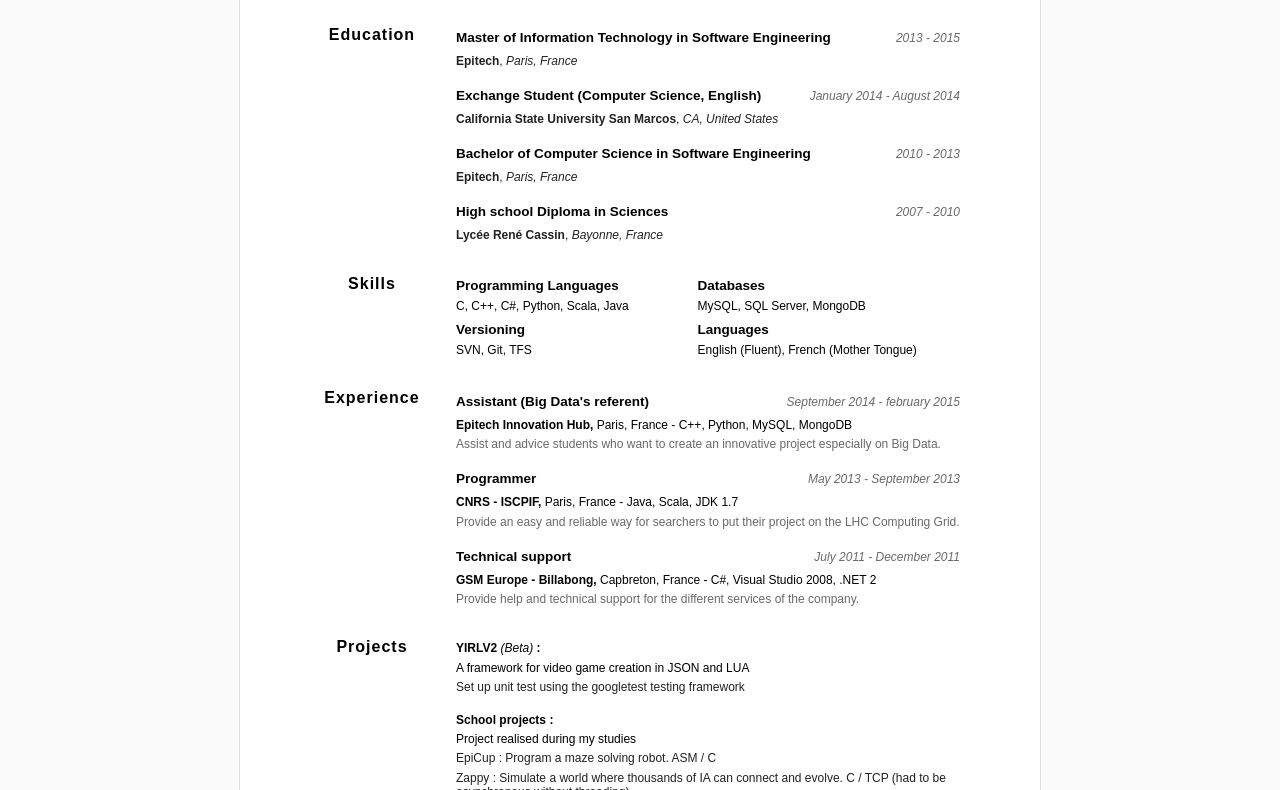
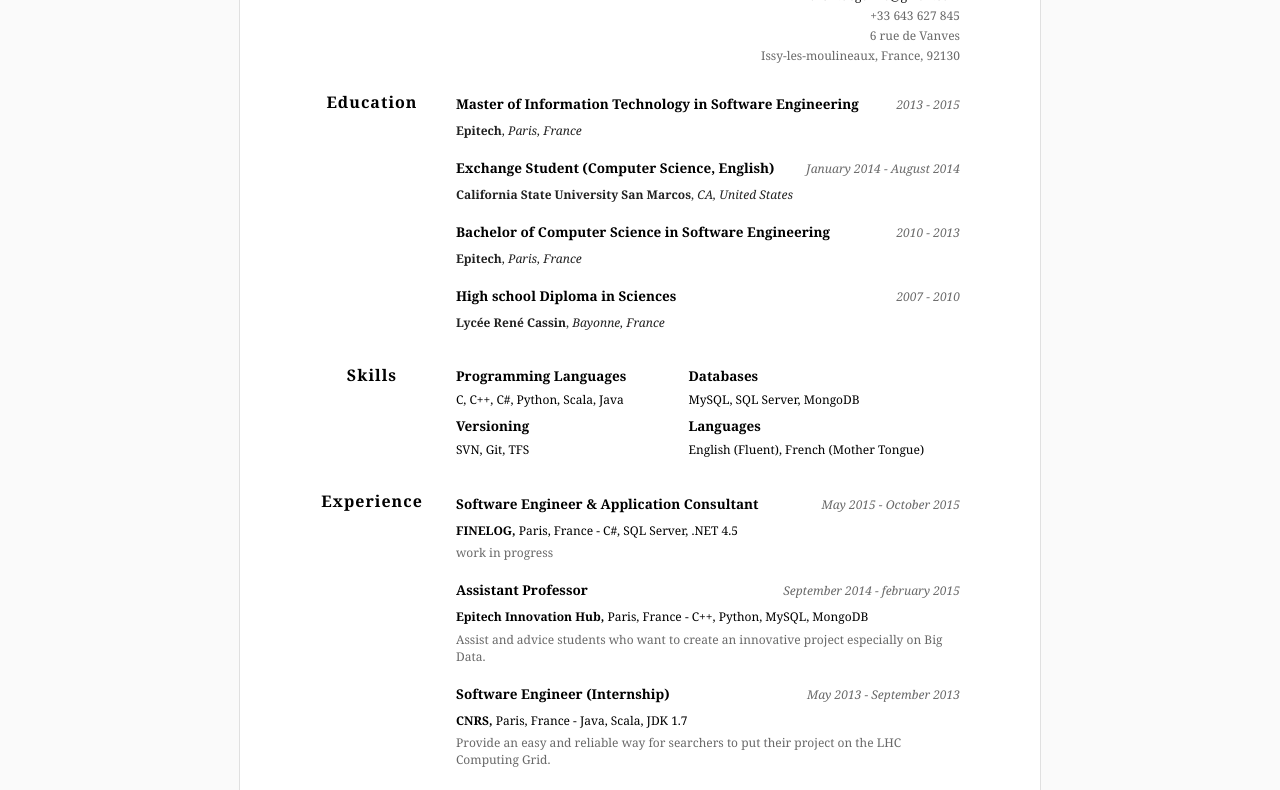
Before and after one commit to Martinovsky/resume, a website: page index.html in a window 1280 px wide. Shown: the part 201-991 px from the top of the page. Drawn offline with Linux system fonts and the light colour scheme.

Commit message:
Modif Style.css and remake print.css (80%)

```diff
--- a/css/print.css
+++ b/css/print.css
@@ -1,8 +1,51 @@
-
 body, html {
   background-color: white;
-  padding-top: 1.5em;
+  padding-top: 0;
+  margin-top: 0;
+  font-family: Georgia, ‘Times New Roman’, serif;
+  color: black;
+  font-size: 11.5px;
+  font-weight:normal;
 }
+
+.note {
+  display:none;
+}
+
+/* Header */
+
+header {
+  text-align: right;
+}
+
+.header-content {
+  display: inline-block;
+  padding-right: 10%;
+}
+
+.header-text {
+  margin-top:0.5em;
+  margin-left:1em;
+}
+
+header p {
+  font-size: 40px;
+  margin:0;
+}
+
+.subtitle {
+  font-size:x-large;
+  color: dimgray;
+  margin-top: 5px;
+}
+
+.normal-write {
+  padding-top: 3px;
+  font-size:10.5px;
+  font-weight:normal;
+}
+
+/* Information */
 
 .paper {
   width:100%;
@@ -11,113 +54,121 @@
   padding-top: 0;
 }
 
-header p {
-  font-size: 1.1em;
-}
+/* Content Part */
 
-.subtitle {
-  font-size: 0.9em;
-}
-
-.header-pic {
-  float:left;
-}
-
-.profiles {
-  display:none;
+.content-wrapper {
+  padding-right:10%;
 }
 
 .content {
+  display:table;
+  width:100%;
+
   page-break-inside:avoid;
   page-break-after:auto;
-  padding-top: 1em;
-}
+  padding-top: 2em;
 
-.work-content {
-  padding-top: 0.5em;
-}
-
-.header-text {
-  float:left;
-  margin-top: -1.6em;
-}
-
-.content-wrapper > .content:first-child {
-  padding-top: 0;
+  /*border-top: 1px solid #eeeeee;*/
 }
 
 .content:last-child {
-  padding-bottom: 0;
+  margin-bottom: 2em;
+}
+
+.row {
+    display:table-row;
+}
+.row  > div {
+    display:table-cell;
+}
+
+.row  > div > div {
+    display:table;
+	width: 100%;
+}
+
+.row  > div > div > div {
+	display:table-row;
+}
+
+.row  > div > div > div  > div {
+	display:table-cell;
 }
 
 .content-cat {
-  width:28%;
-  color:black;
-  text-align: left;
+  letter-spacing: 1px;
+
+  font-size:medium;
+
+  text-align:center;
+  vertical-align:top;
+
+  padding-left:6.66%;
+  width:30%;
 }
 
-.content-cat p {
-  font-size:0.6em;
-  font-weight: 600;
-}
+.summary p {
 
-header p, .content-text, .work-listing p, .content-text ul li:first-child, .work-listing .highlight, .content-text.skills-listing > ul > li > .highlight {
-  color:black;
-}
-
-.content-text.skills-listing > ul > li span, .subtitle {
-  color:#212121;
-}
-
-.content-text ul:last-child {
-  margin-bottom: 0.25em;
-}
-
-.content-text ul li:first-child {
-  width:50%;
-}
-
-.profiles-listing ul li:first-child {
-  width:32%;
-}
-
-div.content-text.skills-listing > ul > li {
-  width:33%;
+  margin-left:2em;
+  margin-top:0.45em;
+  margin-bottom: 0.45em;
 }
 
 .work-listing p {
-  margin-bottom: 0.1em;
+  margin-top:0.25em;
+  margin-bottom: 0.45em;
 }
 
-div.content-text.skills-listing > ul > li > p {
-  margin-top: 0.4em;
-  margin-bottom: 0.5em;
+.work-listing > p {
+  font-size: 10.5px;
 }
 
-div.content-text.skills-listing > ul > li {
-  padding-left: 1.5em;
+div.content-text.work-listing.education-listing > p:nth-child(2) {
+  margin-top:0.25em;
 }
 
-div.content-text.skills-listing > ul > li:first-child {
-  padding-left: 2em;
+.work-listing .highlight {
+  font-size:10.5px;
 }
 
-.note {
-  display:none;
+.highlight {
+  transition: border .33s ease-in;
 }
 
-.content-text:hover {
-  border-left:1px solid #eeeeee;
+.profiles-listing ul li, .profiles-listing ul li:first-child {
+  width:32%;
+  font-weight: small;
 }
 
-.content-text ul li a:hover {
-  color:#4fc3f7;
+.work-content, .education-content {
+  padding-top: .75em;
 }
 
-.highlight:hover, .content-text.skills-listing > ul > li > .highlight:hover {
-  border-left:1px solid #eeeeee;
+section.content.education-content > div > div.content-cat {
+  vertical-align: top;
 }
 
-.big-text {
-  padding-top: 0;
+div.content-text.skills-listing  p {
+  margin-top: 0.25em;
+  margin-bottom: 0.45em;
 }
+
+.split div p:nth-child(2) {
+	font-size:10.5px;
+}
+
+.date p {
+	font-size:10.5px;
+	font-style:italic;
+	color: dimgray;
+	margin-top:0.45em;
+	text-align:right;
+}
+
+.grey {
+  color: dimgray;
+}
+
+.split div:nth-child(2) {
+	padding-left: 40px;
+}
--- a/css/style.css
+++ b/css/style.css
@@ -2,7 +2,7 @@
   padding-top:2.5em;
   margin:0;
   background-color:#fafafa;
-  font-family: Arial,Helvetica Neue,Helvetica,sans-serif;
+  font-family: Georgia, ‘Times New Roman’, serif;
   color: black;
   font-size: 13.5px;
   font-weight:normal;
@@ -44,7 +44,8 @@
 }
 
 .normal-write {
-  font-size:13.5px;
+  padding-top: 3px;
+  font-size:12px;
   font-weight:normal;
 }
 
@@ -119,8 +120,6 @@
 .summary p {
   font-size:0.7em;
 
-  color: #212121;
-
   margin-left:2em;
   margin-top:0.45em;
   margin-bottom: 0.45em;
--- a/index.html
+++ b/index.html
@@ -13,7 +13,7 @@
   padding-top:2.5em;
   margin:0;
   background-color:#fafafa;
-  font-family: Arial,Helvetica Neue,Helvetica,sans-serif;
+  font-family: Georgia, ‘Times New Roman’, serif;
   color: black;
   font-size: 13.5px;
   font-weight:normal;
@@ -55,7 +55,8 @@
 }
 
 .normal-write {
-  font-size:13.5px;
+  padding-top: 3px;
+  font-size:12px;
   font-weight:normal;
 }
 
@@ -130,8 +131,6 @@
 .summary p {
   font-size:0.7em;
 
-  color: #212121;
-
   margin-left:2em;
   margin-top:0.45em;
   margin-bottom: 0.45em;
@@ -200,11 +199,54 @@
 	</style>
 
 	<style media="print">
+	body, html {
+  background-color: white;
+  padding-top: 0;
+  margin-top: 0;
+  font-family: Georgia, ‘Times New Roman’, serif;
+  color: black;
+  font-size: 11.5px;
+  font-weight:normal;
+}
 
-body, html {
-  background-color: white;
-  padding-top: 1.5em;
+.note {
+  display:none;
 }
+
+/* Header */
+
+header {
+  text-align: right;
+}
+
+.header-content {
+  display: inline-block;
+  padding-right: 10%;
+}
+
+.header-text {
+  margin-top:0.5em;
+  margin-left:1em;
+}
+
+header p {
+  font-size: 40px;
+  margin:0;
+}
+
+.subtitle {
+  font-size:x-large;
+  color: dimgray;
+  margin-top: 5px;
+}
+
+.normal-write {
+  padding-top: 3px;
+  font-size:10.5px;
+  font-weight:normal;
+}
+
+/* Information */
 
 .paper {
   width:100%;
@@ -213,116 +255,127 @@
   padding-top: 0;
 }
 
-header p {
-  font-size: 1.1em;
-}
+/* Content Part */
 
-.subtitle {
-  font-size: 0.9em;
-}
-
-.header-pic {
-  float:left;
-}
-
-.profiles {
-  display:none;
+.content-wrapper {
+  padding-right:10%;
 }
 
 .content {
+  display:table;
+  width:100%;
+
   page-break-inside:avoid;
   page-break-after:auto;
-  padding-top: 1em;
-}
+  padding-top: 2em;
 
-.work-content {
-  padding-top: 0.5em;
-}
-
-.header-text {
-  float:left;
-  margin-top: -1.6em;
-}
-
-.content-wrapper > .content:first-child {
-  padding-top: 0;
+  /*border-top: 1px solid #eeeeee;*/
 }
 
 .content:last-child {
-  padding-bottom: 0;
+  margin-bottom: 2em;
+}
+
+.row {
+    display:table-row;
+}
+.row  > div {
+    display:table-cell;
+}
+
+.row  > div > div {
+    display:table;
+	width: 100%;
+}
+
+.row  > div > div > div {
+	display:table-row;
+}
+
+.row  > div > div > div  > div {
+	display:table-cell;
 }
 
 .content-cat {
-  width:28%;
-  color:black;
-  text-align: left;
+  letter-spacing: 1px;
+
+  font-size:medium;
+
+  text-align:center;
+  vertical-align:top;
+
+  padding-left:6.66%;
+  width:30%;
 }
 
-.content-cat p {
-  font-size:0.6em;
-  font-weight: 600;
-}
+.summary p {
 
-header p, .content-text, .work-listing p, .content-text ul li:first-child, .work-listing .highlight, .content-text.skills-listing > ul > li > .highlight {
-  color:black;
-}
-
-.content-text.skills-listing > ul > li span, .subtitle {
-  color:#212121;
-}
-
-.content-text ul:last-child {
-  margin-bottom: 0.25em;
-}
-
-.content-text ul li:first-child {
-  width:50%;
-}
-
-.profiles-listing ul li:first-child {
-  width:32%;
-}
-
-div.content-text.skills-listing > ul > li {
-  width:33%;
+  margin-left:2em;
+  margin-top:0.45em;
+  margin-bottom: 0.45em;
 }
 
 .work-listing p {
-  margin-bottom: 0.1em;
+  margin-top:0.25em;
+  margin-bottom: 0.45em;
 }
 
-div.content-text.skills-listing > ul > li > p {
-  margin-top: 0.4em;
-  margin-bottom: 0.5em;
+.work-listing > p {
+  font-size: 10.5px;
 }
 
-div.content-text.skills-listing > ul > li {
-  padding-left: 1.5em;
+div.content-text.work-listing.education-listing > p:nth-child(2) {
+  margin-top:0.25em;
 }
 
-div.content-text.skills-listing > ul > li:first-child {
-  padding-left: 2em;
+.work-listing .highlight {
+  font-size:10.5px;
 }
 
-.note {
-  display:none;
+.highlight {
+  transition: border .33s ease-in;
 }
 
-.content-text:hover {
-  border-left:1px solid #eeeeee;
+.profiles-listing ul li, .profiles-listing ul li:first-child {
+  width:32%;
+  font-weight: small;
 }
 
-.content-text ul li a:hover {
-  color:#4fc3f7;
+.work-content, .education-content {
+  padding-top: .75em;
 }
 
-.highlight:hover, .content-text.skills-listing > ul > li > .highlight:hover {
-  border-left:1px solid #eeeeee;
+section.content.education-content > div > div.content-cat {
+  vertical-align: top;
 }
 
-.big-text {
-  padding-top: 0;
+div.content-text.skills-listing  p {
+  margin-top: 0.25em;
+  margin-bottom: 0.45em;
 }
+
+.split div p:nth-child(2) {
+	font-size:10.5px;
+}
+
+.date p {
+	font-size:10.5px;
+	font-style:italic;
+	color: dimgray;
+	margin-top:0.45em;
+	text-align:right;
+}
+
+.grey {
+  color: dimgray;
+}
+
+.split div:nth-child(2) {
+	padding-left: 40px;
+}
+
+
+
 	</style>
 
 </head>
@@ -344,6 +397,12 @@
 							</p>
 
 							<p class="normal-write grey">+33 643 627 845
+							</p>
+
+							<p class="normal-write grey">6 rue de Vanves
+							</p>
+
+							<p class="normal-write grey">Issy-les-moulineaux, France, 92130
 							</p>
 					</div>
 				</div>
@@ -509,7 +568,30 @@
 								<div>
 								<div>
 								<div>
-									<p><strong>Assistant (Big Data&#x27;s referent)</strong></p>
+									<p><strong>Software Engineer &amp; Application Consultant</strong></p>
+								</div>
+								<div class="date">
+									<p>May 2015 - October 2015</p>
+								</div>
+								</div>
+								</div>
+								<p><strong>FINELOG,</strong> Paris, France - C#, SQL Server, .NET 4.5</p>
+
+								<p class="grey">work in progress</p>
+
+							</div>
+
+						</div>
+					</section>
+					<section class="content work-content">
+						<div class="row">
+							<div class="content-cat">
+							</div>
+							<div class="content-text work-listing education-listing">
+								<div>
+								<div>
+								<div>
+									<p><strong>Assistant Professor</strong></p>
 								</div>
 								<div class="date">
 									<p>September 2014 - february 2015</p>
@@ -532,14 +614,14 @@
 								<div>
 								<div>
 								<div>
-									<p><strong>Programmer</strong></p>
+									<p><strong>Software Engineer (Internship)</strong></p>
 								</div>
 								<div class="date">
 									<p>May 2013 - September 2013</p>
 								</div>
 								</div>
 								</div>
-								<p><strong>CNRS - ISCPIF,</strong> Paris, France - Java, Scala, JDK 1.7</p>
+								<p><strong>CNRS,</strong> Paris, France - Java, Scala, JDK 1.7</p>
 
 								<p class="grey">Provide an easy and reliable way for searchers to put their project on the LHC Computing Grid.</p>
 
@@ -555,14 +637,14 @@
 								<div>
 								<div>
 								<div>
-									<p><strong>Technical support</strong></p>
+									<p><strong>Technical Support Engineer (Internship)</strong></p>
 								</div>
 								<div class="date">
 									<p>July 2011 - December 2011</p>
 								</div>
 								</div>
 								</div>
-								<p><strong>GSM Europe - Billabong,</strong> Capbreton, France - C#, Visual Studio 2008, .NET 2</p>
+								<p><strong>GSM Europe - Billabong,</strong> Capbreton, France - C#, Visual Studio 2010, .NET 2</p>
 
 								<p class="grey">Provide help and technical support for the different services of the company.</p>
 
@@ -583,8 +665,6 @@
 											</p>
 
 											<p>A framework for video game creation in JSON and LUA</p>
-
-											<p class="highlight">Set up unit test using the googletest testing framework</p>
 									</div>
 								</div>
 							</section>
@@ -598,11 +678,6 @@
 											</p>
 
 											<p>Project realised during my studies</p>
-
-											<p class="highlight">EpiCup : Program a maze solving robot. ASM / C</p>
-											<p class="highlight">Zappy : Simulate a world where thousands of IA can connect and evolve. C / TCP (had to be asynchronous without threading)</p>
-											<p class="highlight">Bomberman : Develop a bomberman game. C / C++ / SDL2</p>
-											<p class="highlight">Media Player : Create your own media player. C# / Multithreading</p>
 									</div>
 								</div>
 							</section>
```
Also changed, not shown: resume.json (+25 -50 lines), 1 other file.
